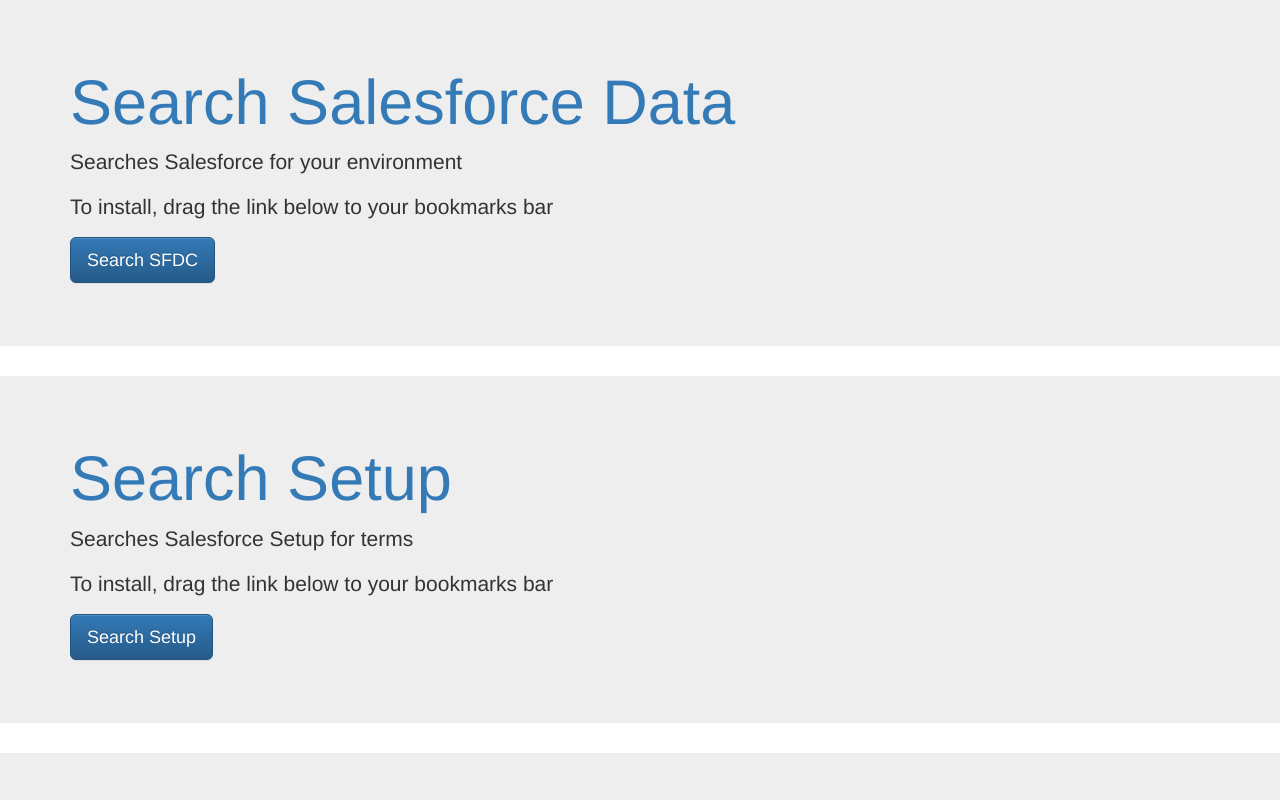
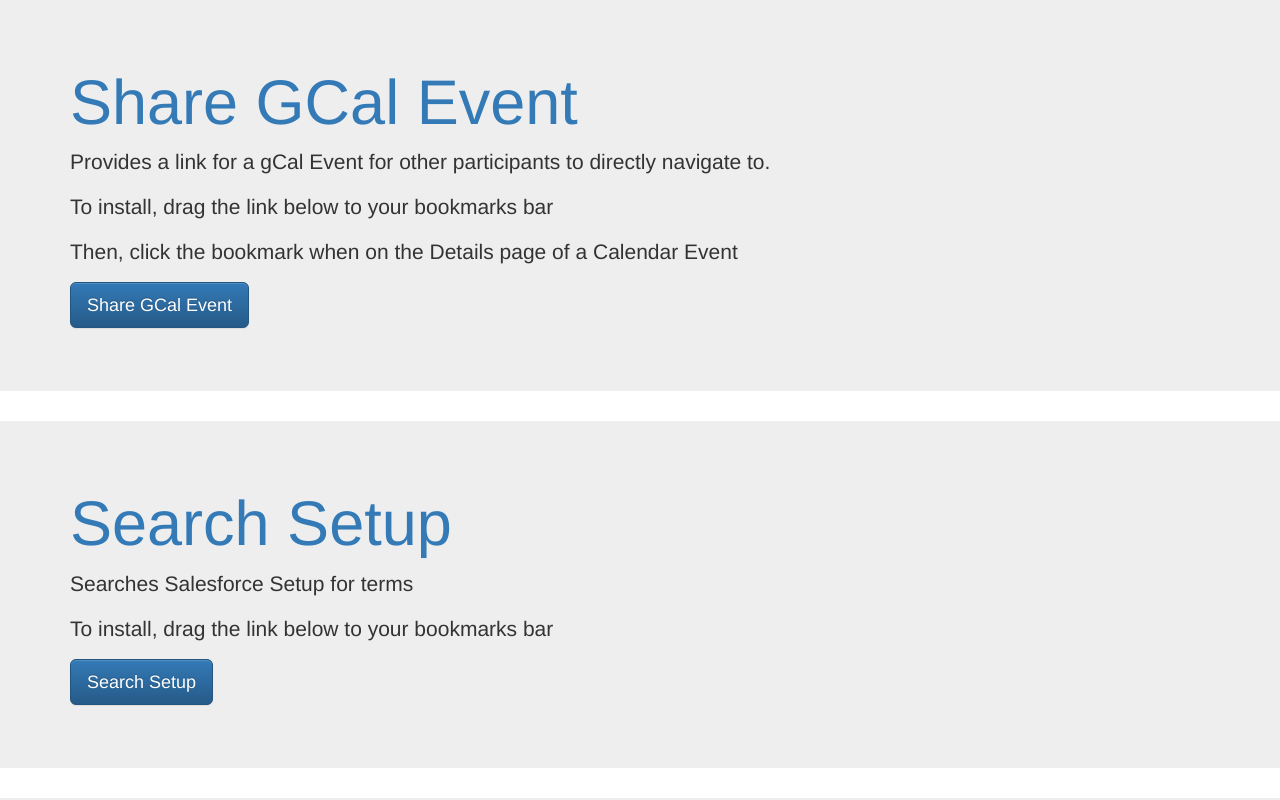
Before and after one commit to paulroth3d/paulroth3d.github.io, a plain HTML site: page index.html in a window 1280 px wide. Shown: the top 800 px of the page. Drawn offline with nearby package versions, Linux system fonts and the light colour scheme.

Commit message:
UPDATE: add in share GCal Event button

```diff
--- a/index.html
+++ b/index.html
@@ -27,7 +27,7 @@
   <body>
 
 	<!--
-	CONGRATULATIONS AT LOOKING AT THE CODE.
+	SWEET! YOU ARE LOOKING AT THE CODE.
 
 	These are a bunch of additional bookmarklets that are helpful,
 	but would require a bit of customizing to make them useful for you:
@@ -160,12 +160,13 @@
 
 
     <div class="jumbotron">
-        <a id="SEARCH_SFDC" name="SEARCH_SFDC"></a>
+        <a id="SHARE_GCAL_EVENT" name="SHARE_GCAL_EVENT"></a>
         <div class="container">
-            <h1><a href="#SEARCH_SFDC">Search Salesforce Data</a></h1>
-            <p>Searches Salesforce for your environment</p>
-            <p>To install, drag the link below to your bookmarks bar</p>
-            <p class="bkmklt"><a class="btn btn-primary btn-lg" href="javascript:(function(){var searchTerm=prompt('what should we search for?');window.open(window.location.protocol+'//'+window.location.host+'/_ui/search/ui/UnifiedSearchResults?searchType=2&amp;str='+searchTerm,'_blank');})();" role="button">Search SFDC</a></p>
+            <h1><a href="#SHARE_GCAL_EVENT">Share GCal Event</a></h1>
+            <p>Provides a link for a gCal Event for other participants to directly navigate to.</p>
+			<p>To install, drag the link below to your bookmarks bar</p>
+			<p>Then, click the bookmark when on the Details page of a Calendar Event</p>
+            <p class="bkmklt"><a class="btn btn-primary btn-lg" href="javascript:(function(){ try { window.prompt('Shareable link to this event:','https://www.google.com/calendar/event?eid='+document.getElementsByClassName('ep')[0].getAttribute('data-eid')) } catch (e) {alert('Use this bookmarklet to get a shareable link to a Google Calendar event when editing its Details page.')}})()" role="button">Share GCal Event</a></p>
         </div>
     </div>
 
```
